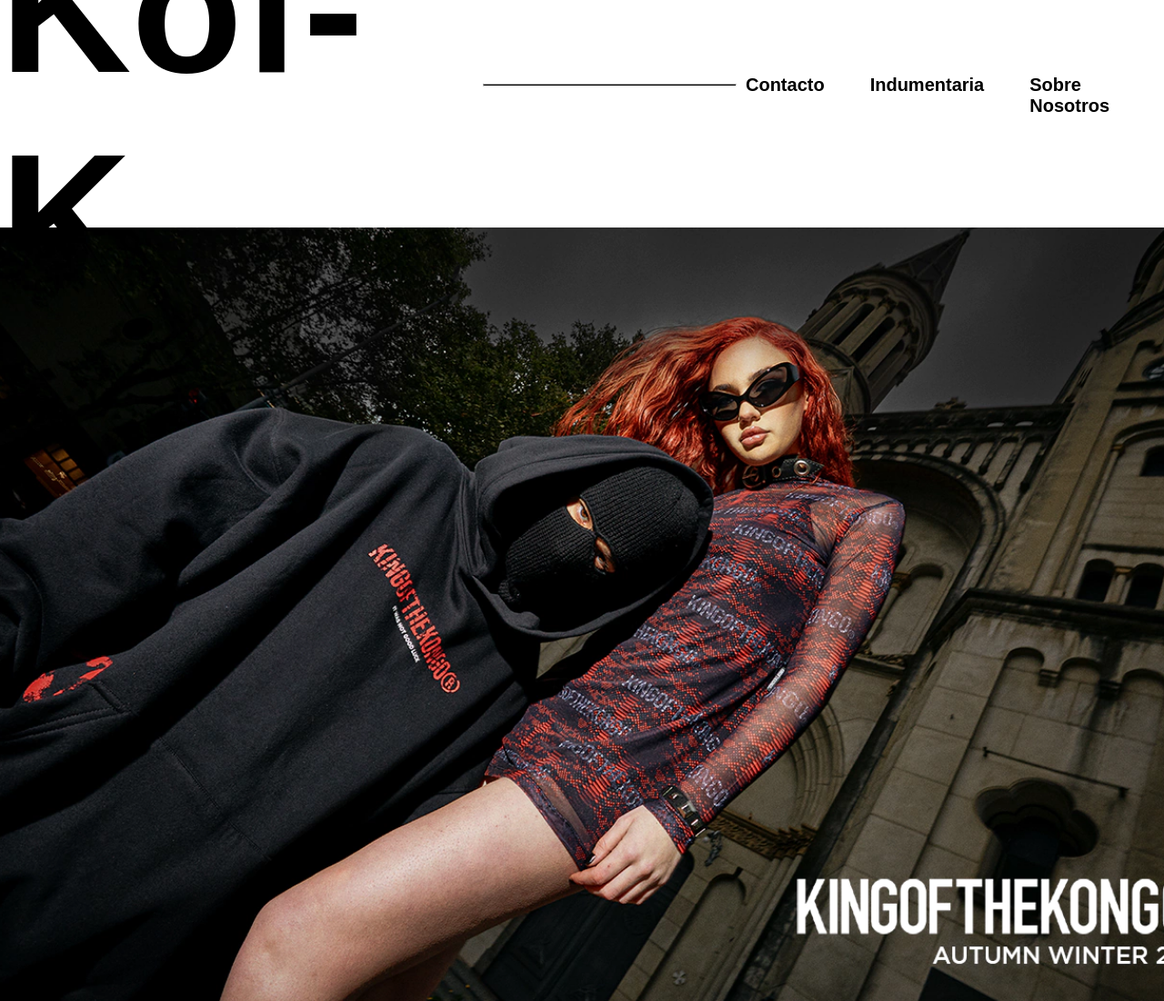
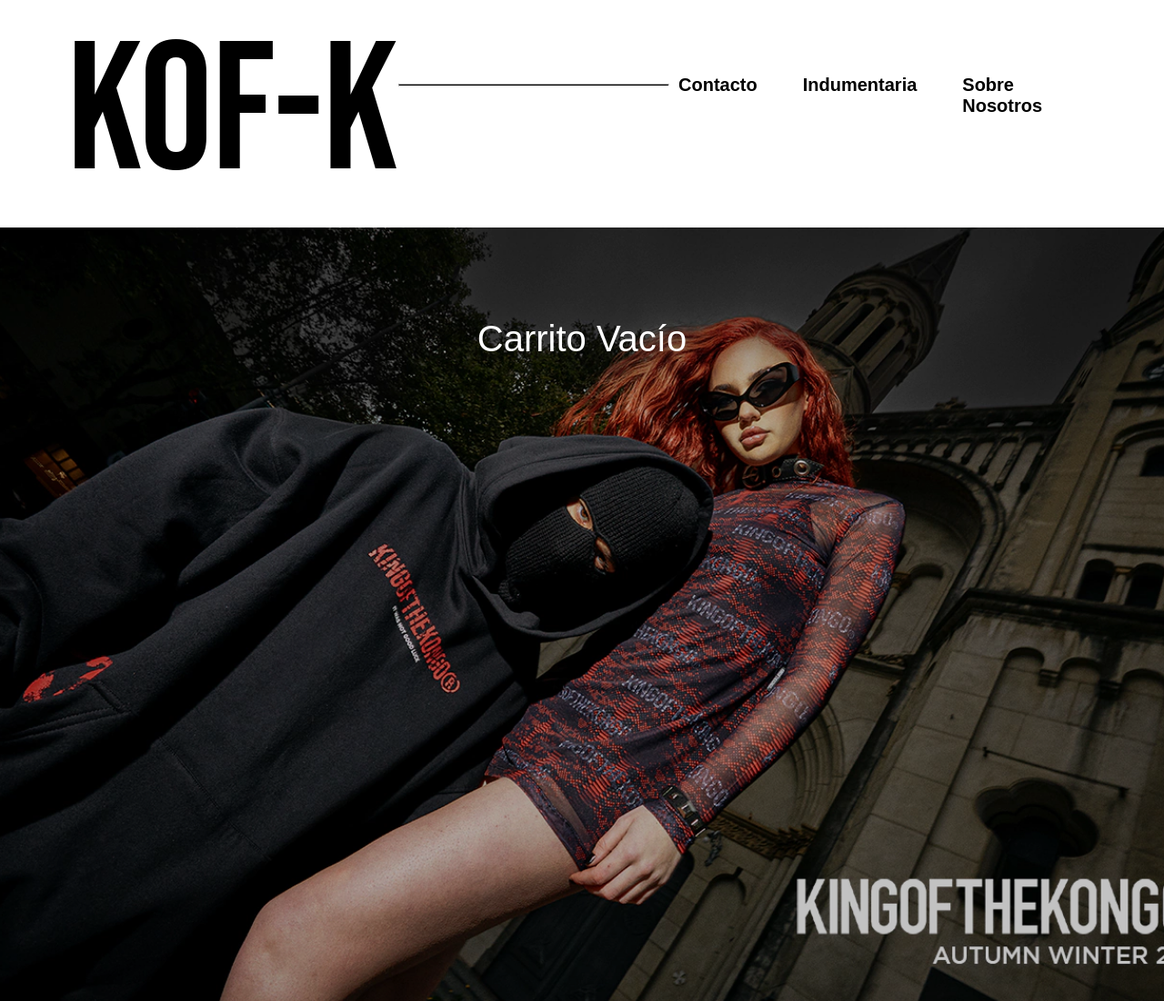
Before and after one commit to GianBaeza/E-commerce, a website: page carrito.html in a window 1280 px wide. Shown: the top 1100 px of the page at 91% size. Drawn offline with Linux system fonts and the light colour scheme.

Commit message:
finalizar compra se vacia el carrito, pusimos el h3 vaciar carritocuando el carrito esta vacio, sino no se muestra

```diff
--- a/Styles/carrito.css
+++ b/Styles/carrito.css
@@ -1,25 +1,36 @@
-.logo {
-  background-color: rgba(0, 0, 0, 0);
-  font-family: "Bebas Neue", sans-serif;
-  font-size: 200px;
-  font-weight: 400px;
-  color: #000000;
-  font-style: normal;
-  text-decoration: none;
-}
-
 .main-carrito {
-  background-color: rgba(95, 158, 160, 0);
+  background-image: url(../imagenes/2-slide-1716490239382-3119794843-66e9618c011a670019ab5f067ba74fbf1716490241-1920-1920.webp);
+  background-position: center center;
+  background-repeat: no-repeat;
+  background-size: cover;
   width: 100%;
   height: 100vh;
   padding-bottom: 50px;
   display: flex;
   flex-direction: column;
   align-items: center;
-  background-image: url(../imagenes/2-slide-1716490239382-3119794843-66e9618c011a670019ab5f067ba74fbf1716490241-1920-1920.webp);
-  background-position: center center;
-  background-repeat: no-repeat;
-  background-size: cover;
+  position: relative;
+}
+.carrito-vacio {
+  display: none;
+  color: #ffffff;
+  padding-top: 100px;
+  font-size: 40px;
+}
+.main-carrito::before {
+  content: "";
+  position: absolute;
+  top: 0;
+  left: 0;
+  width: 100%;
+  height: 100%;
+  background-color: rgba(0, 0, 0, 0.24);
+  z-index: 1;
+}
+
+.main-carrito > * {
+  position: relative;
+  z-index: 2;
 }
 .container-carrito {
   border: 1px solid black;
@@ -67,19 +78,23 @@
 
 .finalizar-carrito {
   display: flex;
-  background-color: rgba(190, 120, 34, 0.863);
+  background-color: rgba(190, 120, 34, 0);
   width: 50%;
   justify-content: center;
   flex-direction: column;
   margin-top: 40px;
-
+  gap: 30px;
 }
 .total-carrito {
-  background-color: rgb(0, 255, 255);
+  background-color: rgb(225, 233, 233);
   font-size: 25px;
   height: 50px;
   justify-self: center;
-
+  margin-left: auto;
+  margin-right: 50px;
+  padding: 5px;
+  border-radius: 5px;
+  border: 1px solid black;
 }
 .finalizar-compra {
   font-size: 20px;
--- a/Styles/index.css
+++ b/Styles/index.css
@@ -3,12 +3,21 @@
   margin: 0;
 }
 body {
-  font-family: Arial, sans-serif;
+  font-family: "Montserrat", sans-serif;
   margin: 0;
   padding: 0;
   display: flex;
   flex-direction: column;
   min-height: 100vh;
+}
+h1,
+h2,
+h3,
+h4,
+h5,
+h6 {
+  font-family: "Montserrat", sans-serif;
+  font-weight: 400;
 }
 header {
   background-color: rgba(187, 18, 18, 0);
@@ -55,13 +64,14 @@
   color: black;
 }
 .iconCart {
-  height: 20px;
+  height: 50px;
   background-color: rgba(0, 255, 255, 0);
   border: none;
+
 }
 .numeroCarrito {
   position: absolute;
-  right: -7px;
+  right: -15px;
   background-color: rgba(110, 109, 109, 0);
   color: rgba(0, 0, 0, 0.637);
   border-radius: 20%;
@@ -200,9 +210,9 @@
 
 /*section sobre nosotros*/
 .Sobre-Nosotros {
-  background-color: #83818100;
+  background-color: #00000002;
   height: 90vh;
-  width: 80%;
+  width: 100%;
   margin: auto;
   display: flex;
   align-items: center;
@@ -210,14 +220,13 @@
   gap: 20px;
 }
 .img-Sobre-nosotros {
-  height: 600px;
+  height: 700px;
 }
 .Sobre-nosotros-info {
   background-color: #ad1a1a00;
-  height: 600px;
-  width: 40%;
-  padding-top: 50px;
   overflow: hidden;
+  font-family: "Montserrat", sans-serif;
+  color: #838191;
 }
 .Sobre-nosotros-info h1,
 p {
@@ -227,6 +236,7 @@
 }
 .Sobre-Nosotros h1 {
   font-size: 50px;
+  color: #000000cb;
 }
 .Sobre-Nosotros p {
   background-color: #83818100;
--- a/carrito.html
+++ b/carrito.html
@@ -4,6 +4,12 @@
     <meta charset="UTF-8" />
     <meta name="viewport" content="width=device-width, initial-scale=1.0" />
     <title>Carrito</title>
+    <link rel="preconnect" href="https://fonts.googleapis.com" />
+    <link rel="preconnect" href="https://fonts.gstatic.com" crossorigin />
+    <link
+      href="https://fonts.googleapis.com/css2?family=Bebas+Neue&display=swap"
+      rel="stylesheet"
+    />
     <link rel="stylesheet" href="./Styles/index.css" />
     <link rel="stylesheet" href="/Styles/carrito.css" />
   </head>
@@ -36,7 +42,7 @@
     </header>
 
     <main id="main-carrito" class="main-carrito">
-      <h3 id="titulocarrito">Título del Carrito</h3>
+      <h3 id="carrito-vacio" class="carrito-vacio">Carrito Vacío</h3>
     </main>
     <footer class="footer-carrito">
       <ul class="form-redes-carrito">
--- a/components/carrito.js
+++ b/components/carrito.js
@@ -1,12 +1,17 @@
 const mainContainer = document.getElementById("main-carrito");
-const tituloCarritoVacio = document.getElementById("titulocarrito");
+const tituloCarritoVacio = document.getElementById("carrito-vacio");
 let productos = localStorage.getItem("productosCarrito");
 productos = JSON.parse(productos);
 
-document.addEventListener(
-  "DOMContentLoaded",
-  mostrarProductosCarrito(productos)
-);
+document.addEventListener("DOMContentLoaded", () => {
+  if (!productos || productos.length === 0) {
+    tituloCarritoVacio.style.display = "block";
+    return;
+  } else {
+    tituloCarritoVacio.style.display = "none";
+    mostrarProductosCarrito(productos);
+  }
+});
 
 function mostrarProductosCarrito(productos) {
   mainContainer.innerHTML = "";
@@ -56,13 +61,17 @@
   buttonFinalizarCompra.className = "finalizar-compra";
   buttonFinalizarCompra.innerText = "Finalizar Compra";
 
+  buttonFinalizarCompra.addEventListener("click", () => {
+    mainContainer.innerHTML = "";
+    localStorage.removeItem("productosCarrito");
+  });
+
   containerFinalizarCarrito.appendChild(total);
   containerFinalizarCarrito.appendChild(buttonFinalizarCompra);
 
   mainContainer.appendChild(containerFinalizarCarrito);
 }
 
-
 function calcularTotal() {
   return productos.reduce((acc, item) => acc + item.precio * item.cantidad, 0);
 }
```
Also changed, not shown: index.html (+1 -4 lines).
